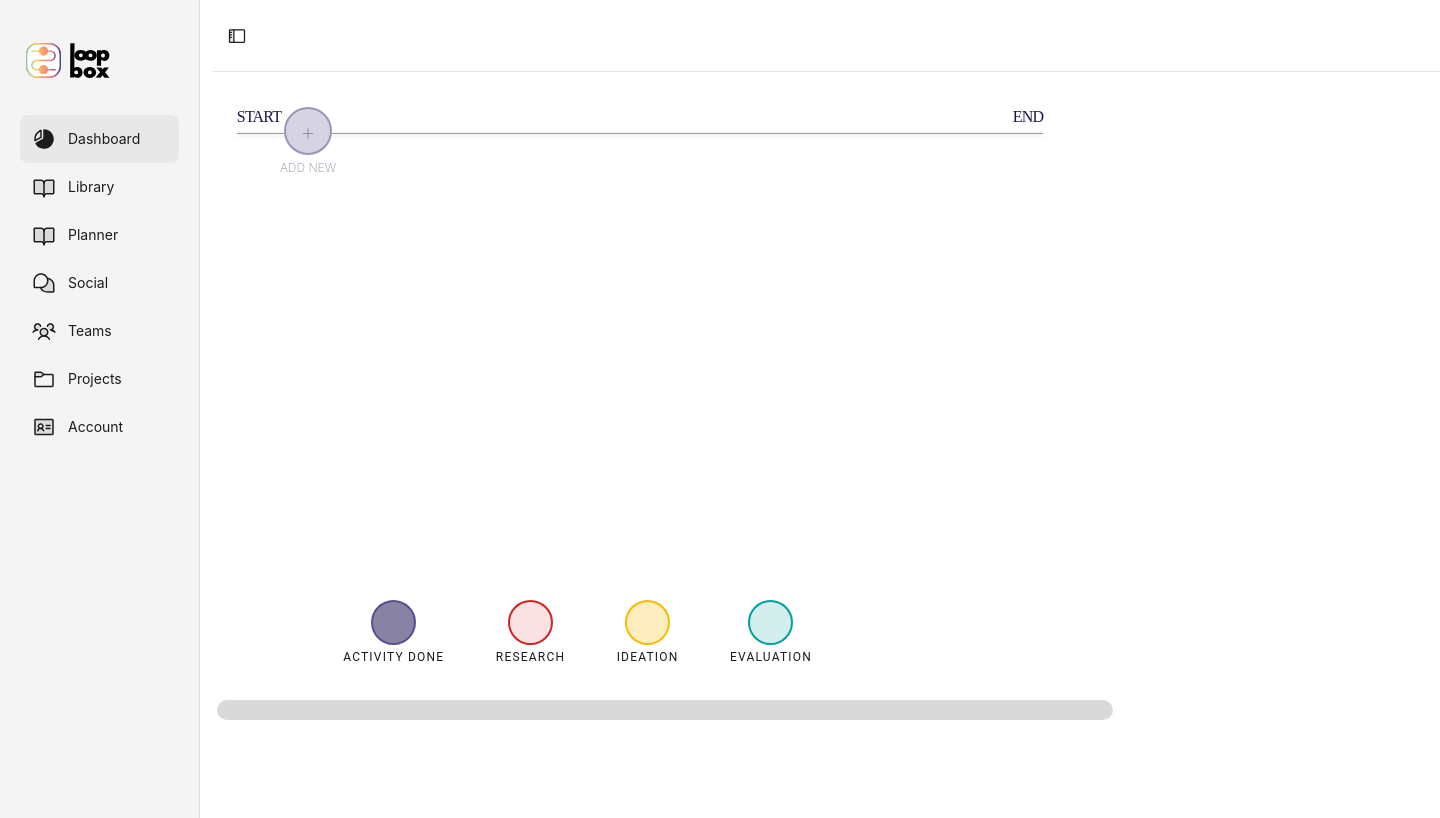
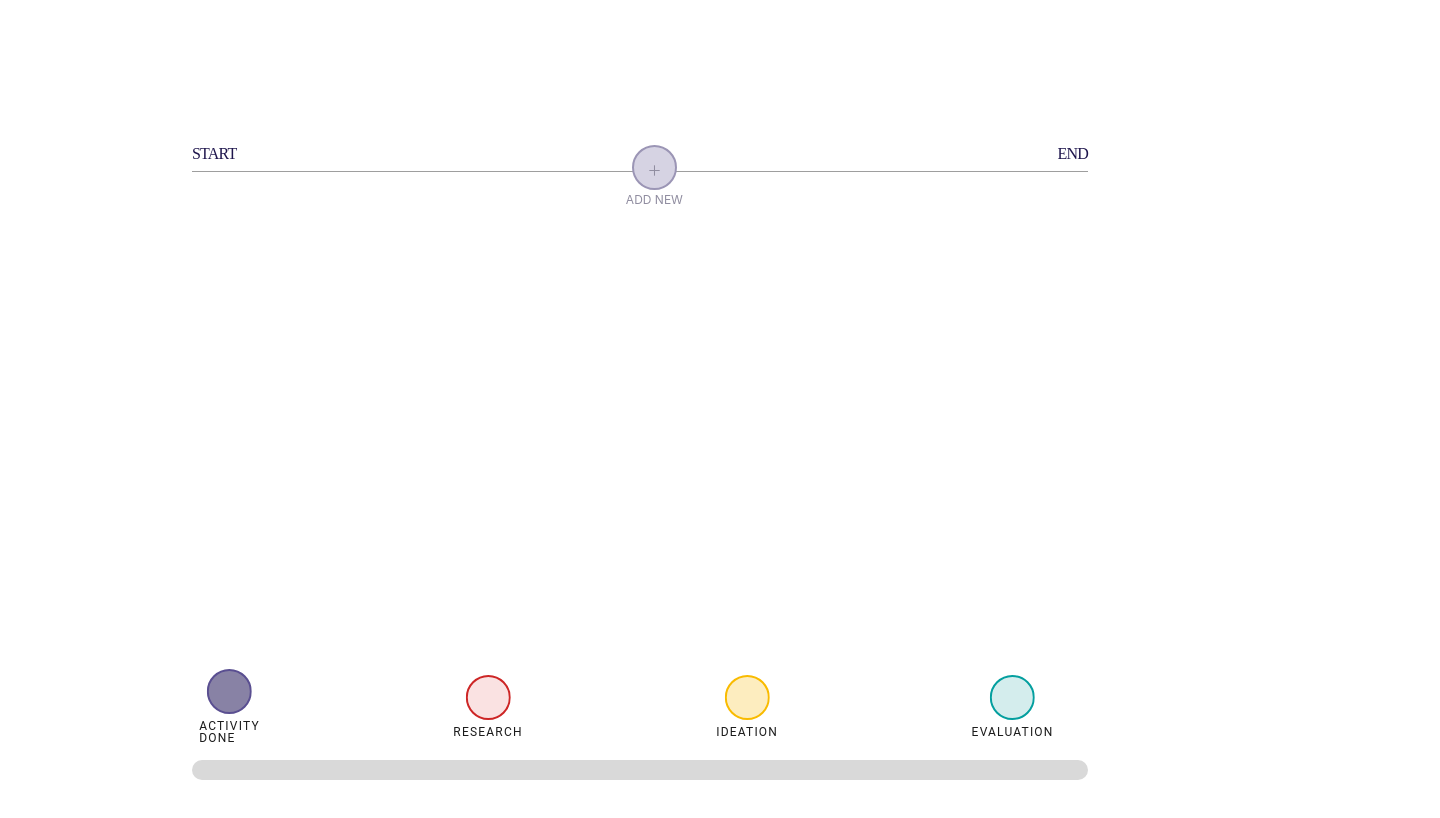
Before and after one commit to AlexanderJarvheden/DD1367-Software-Engineering-in-Project-Form, a React (Create React App) app in the folder client/: page /planner in a window 1280 px wide. Shown: the top 818 px of the page, 1440 px wide, since content can reach past the window. Built offline with nearby package versions, Linux system fonts and the light colour scheme.

Commit message:
the planner is done

```diff
--- a/client/src/Assets/Styles/ProcessLine.css
+++ b/client/src/Assets/Styles/ProcessLine.css
@@ -3,17 +3,18 @@
   display: flex;
   flex-direction: column;
   align-items: center;
-  margin-top: 15vh; /* Use viewport height for top margin */
-  padding: 0 15%; /* Add padding to prevent overlap with the menu */
+  margin-top: 15vh;
+  padding: 0 15%;
   box-sizing: border-box;
 }
 
 .process-line-header {
   display: flex;
   justify-content: space-between;
-  width: 90%; /* Use percentage for width */
+  width: 100%;
   align-items: flex-start;
   position: relative;
+  top: 1.5em;
 }
 
 .process-line-text-wrapper {
@@ -26,20 +27,48 @@
   color: var(--Dark-Deep-purple, #1E154C);
   text-align: center;
   font-family: Futura;
-  font-size: 1rem; /* Use relative units for font size */
+  font-size: 1rem;
   font-style: normal;
   font-weight: 500;
-  line-height: 1.2em; /* Use relative units for line height */
-  letter-spacing: -0.05em; /* Adjusted letter spacing */
+  line-height: 1.2em;
+  letter-spacing: -0.05em;
+}
+
+.process-line-wrapper {
+  width: 100%;
+  position: relative;
+  margin-top: 2em;
+}
+
+.process-line {
+  display: flex;
+  justify-content: space-evenly;
+  align-items: center;
+  width: 100%;
+  height: 0.05em;
+  background-color: #9E9E9E;
+  position: relative;
+}
+
+.process-circle {
+  display: flex;
+  flex-direction: column;
+  align-items: center;
+  justify-content: center;
+}
+
+.process-circle-placeholder svg {
+  width: 45px;
+  height: 45px;
 }
 
 .process-line-add-wrapper {
   display: flex;
   flex-direction: column;
   align-items: center;
-  margin-bottom: -1.0em; /* Use relative units for margin */
-  cursor: pointer; /* Indicate that it's clickable */
-  margin-left: 2.7em;
+  justify-content: center;
+  cursor: pointer;
+  margin-left: 1.8em;
 }
 
 .process-line-add {
@@ -47,18 +76,19 @@
   flex-direction: column;
   align-items: center;
   justify-content: center;
-  width: 3em; /* Use relative units for width */
-  height: 3em; /* Use relative units for height */
-  background-color: #D6D3E3; /* Circle background color */
+  width: 45px;
+  height: 45px;
+  background-color: #D6D3E3;
   border-radius: 50%;
-  border: 0.15em solid #9B95B5; /* Use relative units for border */
+  border: 0.15em solid #9B95B5;
   position: relative;
+  top: 0.62em;
 }
 
 .add-icon {
   color: #908DA0;
   font-family: Inter;
-  font-size: 1.5em; /* Use relative units for font size */
+  font-size: 1.5em;
   font-style: normal;
   font-weight: 200;
   line-height: normal;
@@ -68,68 +98,145 @@
   transform: translate(-50%, -50%);
 }
 
+.add-text-wrapper {
+  margin-top: 10px; /* Add margin to move the text down */
+}
+
 .add-text {
   color: #908DA0;
   font-family: Inter;
-  font-size: 0.75em; /* Use relative units for font size */
+  font-size: 0.75em;
   font-style: normal;
-  font-weight: 200;
+  font-weight: 400;
   line-height: normal;
-  margin-top: 0.4em; /* Use relative units for margin */
-}
-
-.process-line {
-  width: 90%; /* Adjust to match the header width */
-  height: 0.05em; /* Use relative units for height */
-  background-color: #9E9E9E;
-  box-shadow: 0px 1px 4px rgba(0, 0, 0, 0.25); /* Mimic drop shadow effect */
-  margin-top: 0.4em; /* Use relative units for margin */
-  position: relative;
-  display: flex;
-  align-items: center;
+  margin-top: 0.4em;
 }
 
 .curved-section {
   position: absolute;
   width: 2em;
   height: 4.0em;
-  border-right: 0.05em solid #9E9E9E;
-  border-bottom: 0.05em solid #9E9E9E;
-  border-top: 0.05em solid #9E9E9E;
+  border-right: 0.07em solid #9E9E9E;
+  border-bottom: 0.07em solid #9E9E9E;
+  border-top: 0.07em solid #9E9E9E;
   border-top-right-radius: 50%;
   border-bottom-right-radius: 50%;
-  top: 0em; /* Adjust based on the position of the circles */
-  left: calc(97.3% + 1.57em); /* Adjust based on the position of the last circle */
-  animation: curvedSectionAnimation 5s forwards; /* Add animation */
+  top: 0em;
+  left: calc(100%);
+  animation: curvedSectionAnimation 5s forwards;
 }
 
 .straight-section {
   position: absolute;
-  width: calc(100% - 2em); /* Adjust based on the width of the container */
-  height: 0.03em;
+  width: calc(100% - 1.5em);
+  height: 0.05em;
   background-color: #9E9E9E;
-  top: 3.98em; /* Adjust based on the position of the curved section */
-  left: calc(5%); /* Adjust based on the position of the curved section */
-  animation: straightSectionAnimation 5s 5s forwards; /* Add animation with delay */
+  top: 3.95em;
+  right: calc(0%);
+  animation: straightSectionAnimation 5s 5s forwards;
+}
+
+.second-curved-section {
+  position: absolute;
+  width: 2em;
+  height: 4.0em;
+  border-left: 0.07em solid #9E9E9E;
+  border-bottom: 0.07em solid #9E9E9E;
+  border-top: 0.07em solid #9E9E9E;
+  border-top-left-radius: 50%;
+  border-bottom-left-radius: 50%;
+  top: 3.95em;
+  left: calc(0%);
+  animation: curvedSectionAnimation 5s forwards;
+}
+
+.second-straight-section {
+  position: absolute;
+  width: calc(100% - 1.5em);
+  height: 0.05em;
+  background-color: #9E9E9E;
+  top: 7.85em;
+  right: calc(0%);
+  animation: straightSectionAnimation 5s 5s forwards;
+  display: flex;
+  justify-content: space-evenly; /* Ensure circles are evenly spaced */
+  align-items: center;
+}
+
+.third-curved-section {
+  position: absolute;
+  width: 2em;
+  height: 4.0em;
+  border-right: 0.07em solid #9E9E9E;
+  border-bottom: 0.07em solid #9E9E9E;
+  border-top: 0.07em solid #9E9E9E;
+  border-top-right-radius: 50%;
+  border-bottom-right-radius: 50%;
+  top: 7.90em;
+  left: calc(100%);
+  animation: curvedSectionAnimation 5s forwards;
+}
+
+.third-straight-section {
+  position: absolute;
+  width: calc(100% - 1.5em);
+  height: 0.05em;
+  background-color: #9E9E9E;
+  top: 11.80em;
+  right: calc(0%);
+  animation: straightSectionAnimation 5s 5s forwards;
+}
+
+.fourth-curved-section {
+  position: absolute;
+  width: 2em;
+  height: 4.0em;
+  border-left: 0.07em solid #9E9E9E;
+  border-bottom: 0.07em solid #9E9E9E;
+  border-top: 0.07em solid #9E9E9E;
+  border-top-left-radius: 50%;
+  border-bottom-left-radius: 50%;
+  top: 11.80em;
+  left: calc(0%);
+  animation: curvedSectionAnimation 5s forwards;
+}
+
+.fourth-straight-section {
+  position: absolute;
+  width: calc(100% - 1.5em);
+  height: 0.05em;
+  background-color: #9E9E9E;
+  top: 15.75em;
+  right: calc(0%);
+  animation: straightSectionAnimation 5s 5s forwards;
+  display: flex;
+  justify-content: space-evenly; /* Ensure circles are evenly spaced */
+  align-items: center;
+}
+
+.second-add-wrapper {
+  margin-left: 1.8em;
 }
 
 .circle-container {
   display: flex;
   justify-content: space-between;
-  width: 40%;
-  position: absolute;
-  top: 600px; /* Adjust the top position */
-  left: 300px; /* Adjust the left position */
+  width: 90%;
+  position: relative;
+  top: 25em;
+  left: 30%;
+  transform: translateX(-50%);
 }
 
 .addCircle {
   display: flex;
   flex-direction: column;
   align-items: center;
-  margin-left: 2.7em; /* Space between circles */
+  justify-content: center;
+  padding: 12%;
 }
 
-.circle svg {
+.process-circle svg {
   width: 45px;
   height: 45px;
   flex-shrink: 0;
@@ -141,26 +248,26 @@
   font-size: 12px;
   font-style: normal;
   font-weight: 400;
-  line-height: 100%; /* 12px */
+  line-height: 100%;
   letter-spacing: 1.2px;
   text-transform: uppercase;
-  margin-top: 0.5em; /* Add spacing between circle and text */
+  margin-top: 0.5em;
 }
 
 .red-circle svg {
-  fill: #FAE2E2; /* Adjust the fill color with transparency */
+  fill: #FAE2E2;
   stroke-width: 2px;
   stroke: #CD2626;
 }
 
 .yellow-circle svg {
-  fill: #FDEDBF; /* Adjust the fill color with transparency */
+  fill: #FDEDBF;
   stroke-width: 2px;
   stroke: #F9BB00;
 }
 
 .blue-circle svg {
-  fill: #D4EDED; /* Adjust the fill color with transparency */
+  fill: #D4EDED;
   stroke-width: 2px;
   stroke: #049F9F;
 }
@@ -177,10 +284,9 @@
   border-radius: 10px;
   background: #D9D9D9;
   position: absolute;
-  top: 700px; /* Adjust based on the position of the circles */
-  left: 50px;
-  right: 0;
-  margin: 0 auto;
+  top: 95%;
+  left: 50%;
+  transform: translateX(-50%);
 }
 
 .overlay {
@@ -189,11 +295,11 @@
   left: 0;
   width: 100%;
   height: 100%;
-  background: rgba(0, 0, 0, 0.5); /* Semi-transparent background */
+  background: rgba(0, 0, 0, 0.5);
   display: flex;
   justify-content: center;
   align-items: center;
-  z-index: 1000; /* Ensure it's on top */
+  z-index: 1000;
 }
 
 /* Media queries for different screen sizes */
@@ -203,8 +309,9 @@
   }
   .circle-container {
     width: 70%;
-    top: 600px; /* Adjust for smaller screens */
-    left: 200px;
+    top: 600px;
+    left: 50%;
+    transform: translateX(-50%);
   }
   .bottom-bar {
     width: 80%;
@@ -217,8 +324,9 @@
   }
   .circle-container {
     width: 60%;
-    top: 550px; /* Adjust for smaller screens */
-    left: 150px;
+    top: 550px;
+    left: 50%;
+    transform: translateX(-50%);
   }
   .bottom-bar {
     width: 80%;
@@ -231,8 +339,9 @@
   }
   .circle-container {
     width: 50%;
-    top: 500px; /* Adjust for smaller screens */
-    left: 100px;
+    top: 500px;
+    left: 50%;
+    transform: translateX(-50%);
   }
   .bottom-bar {
     width: 80%;
@@ -245,8 +354,9 @@
   }
   .circle-container {
     width: 80%;
-    top: 450px; /* Adjust for smaller screens */
-    left: 50px;
+    top: 450px;
+    left: 50%;
+    transform: translateX(-50%);
   }
   .bottom-bar {
     width: 80%;
--- a/client/src/Components/DashboardPage.js
+++ b/client/src/Components/DashboardPage.js
@@ -1,6 +1,6 @@
 // DashboardPage.js
 import React, { useState } from 'react';
-import Sidebar from '../Components/ButtonMeny.js';
+import Sidebar from './ButtonMeny.js';
 import Header from '../Components/DashboardHeader.js';
 
 function DashboardPage() {
--- a/client/src/Components/PlannerSidemenu.js
+++ b/client/src/Components/PlannerSidemenu.js
@@ -2,6 +2,7 @@ import React, { useState,useRef, useEffect } from 'react';
 import { Stage, Layer, Text, Line } from 'react-konva';
 import '../Assets/Styles/buttonmeny2.css';
 import menu_logo2 from '../Assets/Icons/menu_logo2.svg';
+
 
 import member from '../Assets/Icons/addmember_icon.svg';
 import clipper from '../Assets/Icons/clipper_icon.svg';
--- a/client/src/Components/ProcessLine.js
+++ b/client/src/Components/ProcessLine.js
@@ -1,15 +1,13 @@
 import React, { useState } from 'react';
 import '../Assets/Styles/ProcessLine.css';
 import PinLibraryOfTools from './PinLibraryOfTools';
-import Buttons from '../Pages/DashboardPage.js'
-
 
 const ProcessLine = () => {
   const [circles, setCircles] = useState([]);
   const [showPinLibrary, setShowPinLibrary] = useState(false);
 
   const handleAddCircle = () => {
-    if (circles.length < 10) {
+    if (circles.length < 30) { // Updated to handle up to 30 circles
       setShowPinLibrary(true);
     }
   };
@@ -24,8 +22,6 @@ const ProcessLine = () => {
   };
 
   return (
-    <div>
-      <Buttons />
     <div className="process-line-container">
       <div className="process-line-header">
         <div className="process-line-text-wrapper">
@@ -35,13 +31,14 @@ const ProcessLine = () => {
           <span className="process-line-text">END</span>
         </div>
       </div>
+      <div className="process-line-wrapper">
         <div className="process-line">
-          {circles.map((circle, index) => (
-            <div key={index} className="addCircle">
+          {circles.slice(0, 10).map((circle, index) => (
+            <div key={index} className="process-circle">
               {circle.tool ? (
                 circle.tool
               ) : (
-                <div className="purple-circle">
+                <div className="process-circle-placeholder">
                   <svg xmlns="http://www.w3.org/2000/svg" width="45" height="45" viewBox="0 0 45 45">
                     <circle cx="22.5" cy="22.5" r="21.5" />
                   </svg>
@@ -54,17 +51,77 @@ const ProcessLine = () => {
               <div className="process-line-add">
                 <span className="add-icon">+</span>
               </div>
+              <div className="add-text-wrapper">
                 <span className="add-text">ADD NEW</span>
               </div>
+            </div>
           )}
-          {circles.length === 10 && (
+        </div>
+        {circles.length >= 10 && (
           <>
             <div className="curved-section"></div>
             <div className="straight-section"></div>
+            <div className="second-curved-section"></div>
+            <div className="second-straight-section">
+              {circles.slice(10, 20).map((circle, index) => (
+                <div key={index} className="process-circle">
+                  {circle.tool ? (
+                    circle.tool
+                  ) : (
+                    <div className="process-circle-placeholder">
+                      <svg xmlns="http://www.w3.org/2000/svg" width="45" height="45" viewBox="0 0 45 45">
+                        <circle cx="22.5" cy="22.5" r="21.5" />
+                      </svg>
+                    </div>
+                  )}
+                </div>
+              ))}
+              {circles.length < 20 && (
+                <div className="process-line-add-wrapper second-add-wrapper" onClick={handleAddCircle}>
+                  <div className="process-line-add">
+                    <span className="add-icon">+</span>
+                  </div>
+                  <div className="add-text-wrapper">
+                    <span className="add-text">ADD NEW</span>
+                  </div>
+                </div>
+              )}
+            </div>
+          </>
+        )}
+        {circles.length >= 20 && (
+          <>
+            <div className="third-curved-section"></div>
+            <div className="third-straight-section"></div>
+            <div className="fourth-curved-section"></div>
+            <div className="fourth-straight-section">
+              {circles.slice(20, 30).map((circle, index) => (
+                <div key={index} className="process-circle">
+                  {circle.tool ? (
+                    circle.tool
+                  ) : (
+                    <div className="process-circle-placeholder">
+                      <svg xmlns="http://www.w3.org/2000/svg" width="45" height="45" viewBox="0 0 45 45">
+                        <circle cx="22.5" cy="22.5" r="21.5" />
+                      </svg>
+                    </div>
+                  )}
+                </div>
+              ))}
+              {circles.length < 30 && (
+                <div className="process-line-add-wrapper third-add-wrapper" onClick={handleAddCircle}>
+                  <div className="process-line-add">
+                    <span className="add-icon">+</span>
+                  </div>
+                  <div className="add-text-wrapper">
+                    <span className="add-text">ADD NEW</span>
+                  </div>
+                </div>
+              )}
+            </div>
           </>
         )}
       </div>
-
       <div className="circle-container">
         <div className="addCircle purple-circle">
           <svg xmlns="http://www.w3.org/2000/svg" width="45" height="45" viewBox="0 0 45 45">
@@ -99,7 +156,6 @@ const ProcessLine = () => {
         </div>
       )}
     </div>
-    </div>
   );
 };
 
```
Also changed, not shown: client/src/Assets/Styles/PinLibrary.css (+1 -19 lines). Lines whose indentation alone changed are shown as unchanged.
